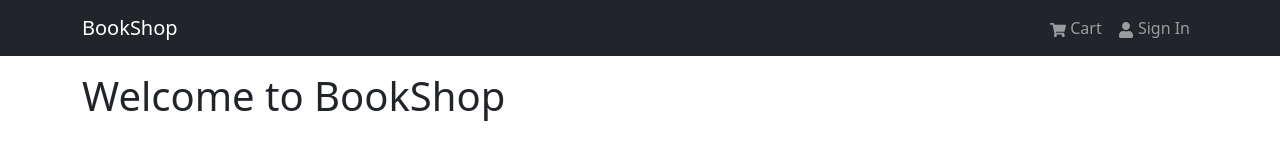
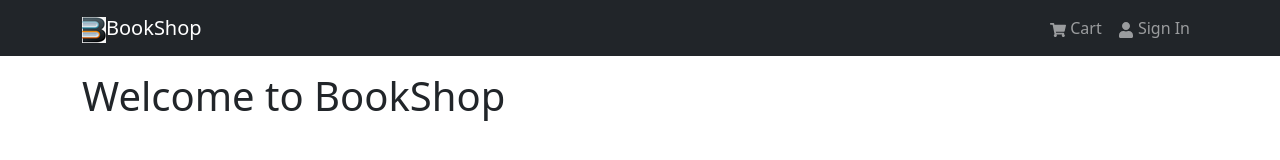
Before and after one commit to gliu7717/fullstack_bookshop, a React (Create React App) app in the folder frontend/: page / in a window 1280 px wide. Shown: the top 160 px of the page. Built offline with nearby package versions, Linux system fonts and the light colour scheme.

Commit message:
add logo

```diff
--- a/frontend/src/components/Header.jsx
+++ b/frontend/src/components/Header.jsx
@@ -1,12 +1,16 @@
 import { Navbar, Nav, Container } from 'react-bootstrap';
 import { FaShoppingCart, FaUser } from 'react-icons/fa';
+import logo from "../assets/logo.png"
 
 const Header = () => {
   return (
     <header>
       <Navbar bg='dark' variant='dark' expand='lg' collapseOnSelect>
         <Container>
-          <Navbar.Brand href='/'>BookShop</Navbar.Brand>
+          <Navbar.Brand href='/'>
+            <img src={logo} alt="BookShop" />
+            BookShop
+          </Navbar.Brand>
           <Navbar.Toggle aria-controls='basic-navbar-nav' />
           <Navbar.Collapse id='basic-navbar-nav'>
             <Nav className='ms-auto'>
```
Also changed, not shown: frontend/src/assets/logo.png (added).
